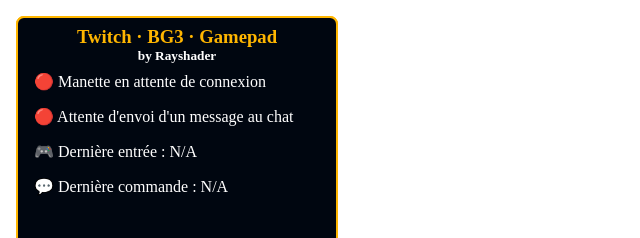
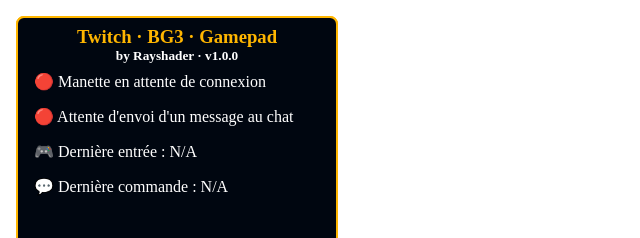
Before and after one commit to poirierlouis/twitch-bg3-gamepad, a website with bundled scripts: page plugin.html in a window 1280 px wide. Shown: the top 238 px of the page, 0-640 px from the left. Built offline with nearby package versions, Linux system fonts and the light colour scheme.

Commit message:
feat: add version number in GUI.

```diff
--- a/plugin.html
+++ b/plugin.html
@@ -46,7 +46,7 @@
 <body>
     <div id="twitch-bg3-gamepad" class="container">
         <h3>Twitch · BG3 · Gamepad</h3>
-        <h5>by Rayshader</h5>
+        <h5>by Rayshader · v1.0.0</h5>
 
         <p class="gamepad">Attente de connexion d'une manette...</p>
         <p class="ws">Attente d'envoi d'un message au chat...</p>
--- a/src/gui.ts
+++ b/src/gui.ts
@@ -1,4 +1,5 @@
 import {simulatePaste, sleep} from "./simulate";
+import {Plugin} from "./plugin";
 
 /**
  * Plugin's HTML template
@@ -92,7 +93,7 @@
     const $author: HTMLHeadElement = document.createElement('h5');
 
     $author.style.textAlign = 'center';
-    $author.textContent = 'by Rayshader';
+    $author.textContent = `by Rayshader · v${Plugin.version}`;
     return $author;
   }
 
--- a/src/plugin.ts
+++ b/src/plugin.ts
@@ -5,6 +5,9 @@
 type ButtonReleasedEventCallback = (event: ButtonReleasedEvent) => void;
 
 export class Plugin {
+  public static readonly version: string = '1.0.0';
+
+  // false to disable logging when building in release mode.
   private static readonly logging: boolean = false;
 
   private static longPressDuration: number = 400;
```
